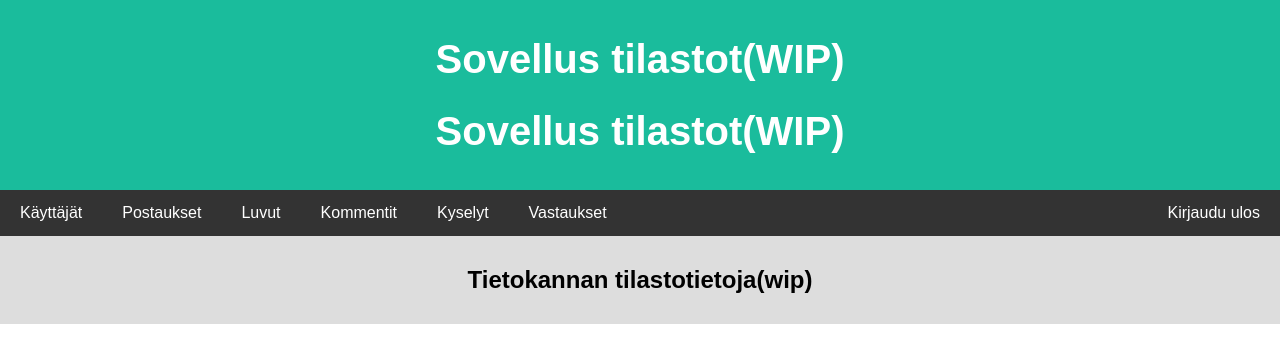
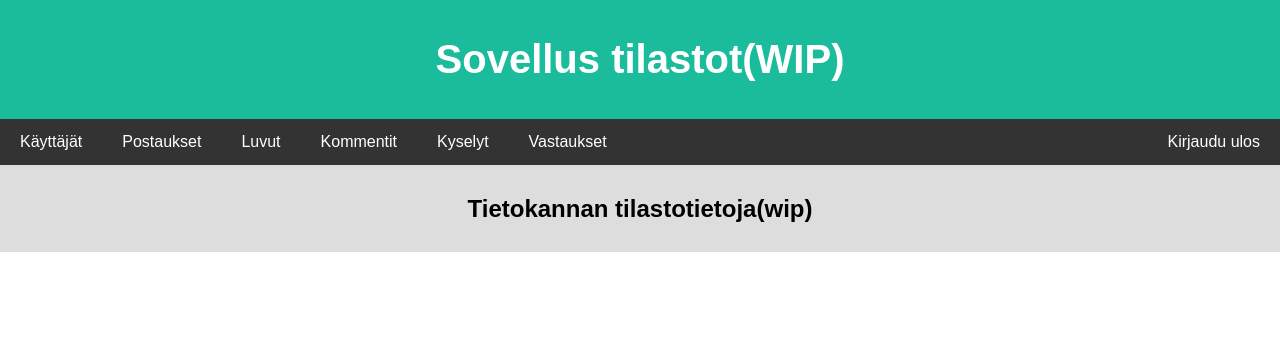
Before and after one commit to K123AsJ0k1/StoryApp, a Flask app: page /administration/1 in a window 1280 px wide. Shown: the top 363 px of the page. Run offline with Flask 2, Linux system fonts and the light colour scheme; the visitor is signed in with stand-in values (Sample User, id 1).

Commit message:
teksti korjaus

```diff
--- a/templates/administration.html
+++ b/templates/administration.html
@@ -84,7 +84,6 @@ textarea {
 <body>
 
 <div class="header">
-  <h1>Sovellus tilastot(WIP)</h1>
   {% if session.admin_mode == "1" %}
   <h1>Sovellus tilastot(WIP)</h1>
   {% endif %}
```
